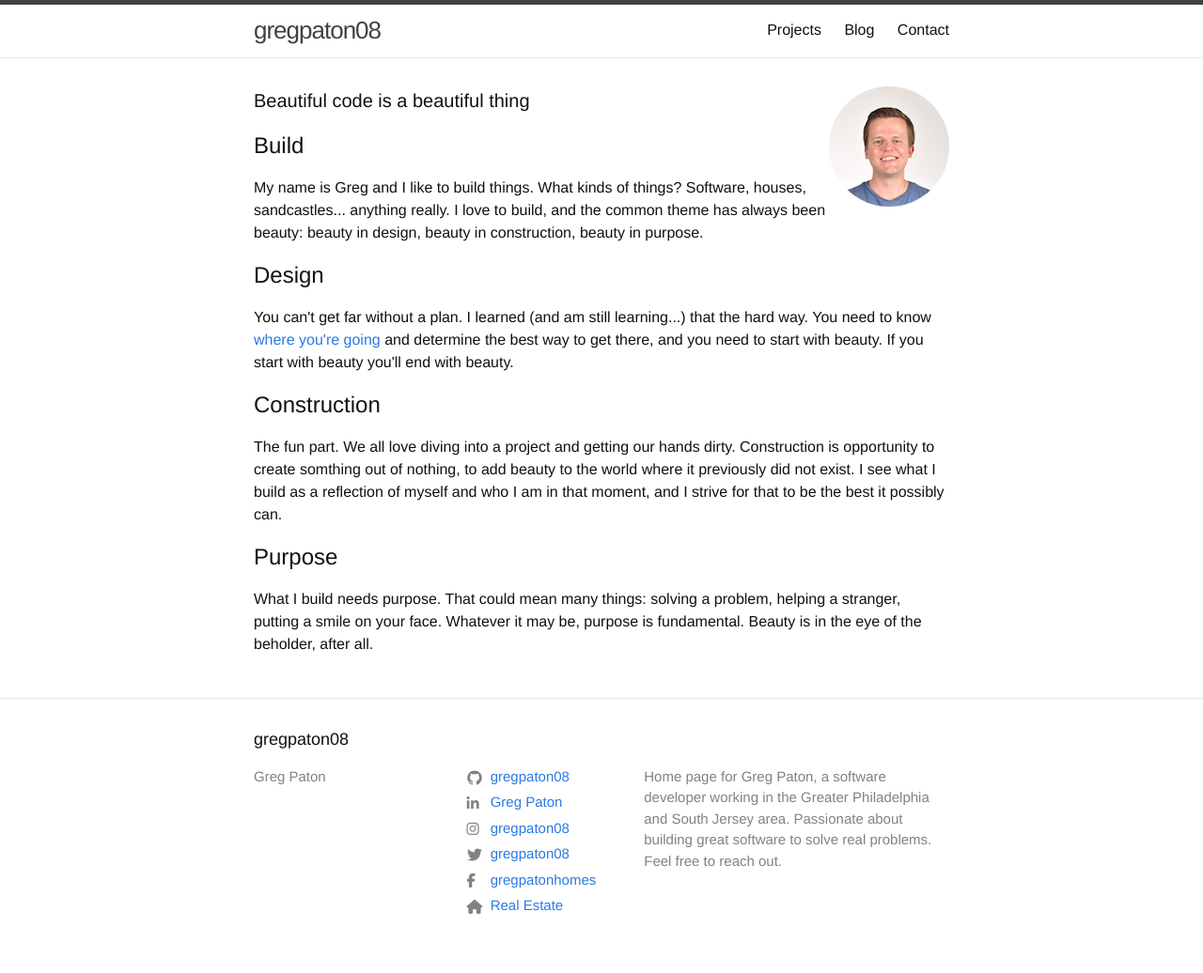
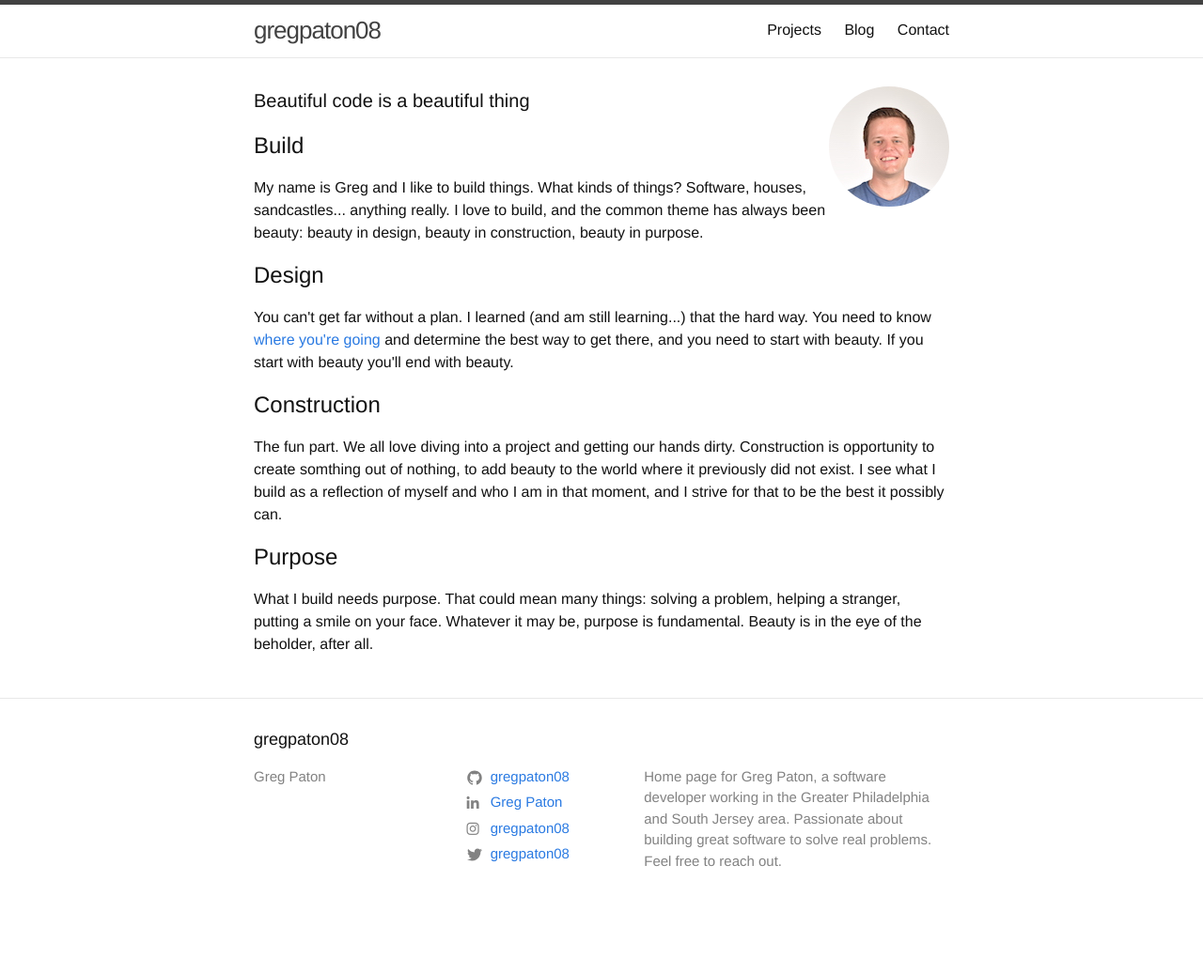
Before and after one commit to gregpaton08/gregpaton08.github.io, a Jekyll site: the page built from index.md, in a window 1280 px wide. Shown: the whole page at 94% size. Built offline with Jekyll 4.4.1, drawn with Linux system fonts in a browser that asks for light colours; nearby versions of some CDN libraries; after the commit the page ends 988 px from its top, so only the background shows below that.

Commit message:
Remove real estate links

```diff
--- a/_includes/footer.html
+++ b/_includes/footer.html
@@ -56,28 +56,6 @@
           </li>
           {% endif %}
 
-          <li>
-            <a href="https://www.facebook.com/gregpatonhomes">
-              <span class="icon icon-social-media">
-                <i class="fa fa-facebook" aria-hidden="true"></i>
-              </span>
-              <span class="username">
-                gregpatonhomes
-              </span>
-            </a>
-          </li>
-
-          <li>
-            <a href="http://gregpatonhomes.com">
-              <span class="icon icon-social-media">
-                <i class="fa fa-home" aria-hidden="true"></i>
-              </span>
-              <span class="username">
-                Real Estate
-              </span>
-            </a>
-          </li>
-
         </ul>
       </div>
 
```
